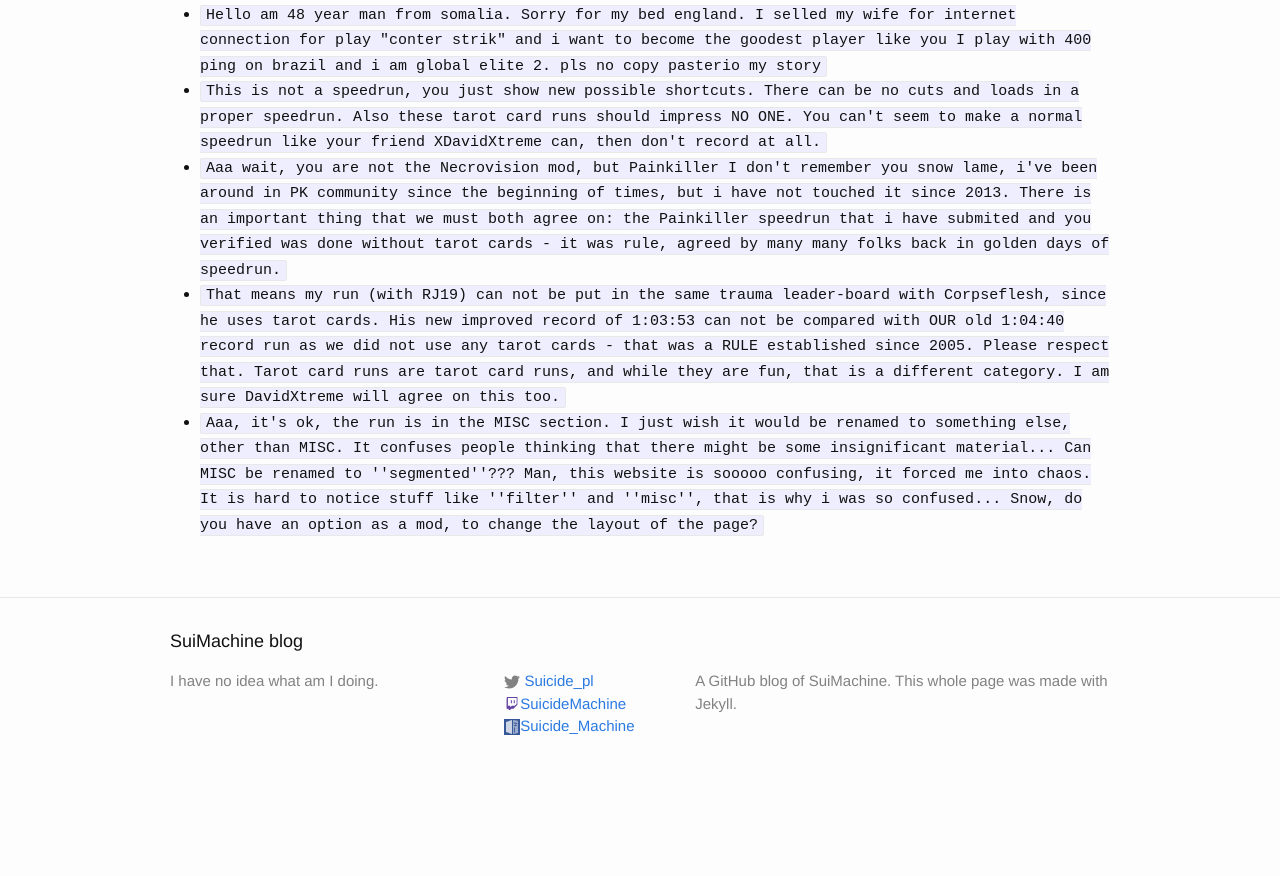
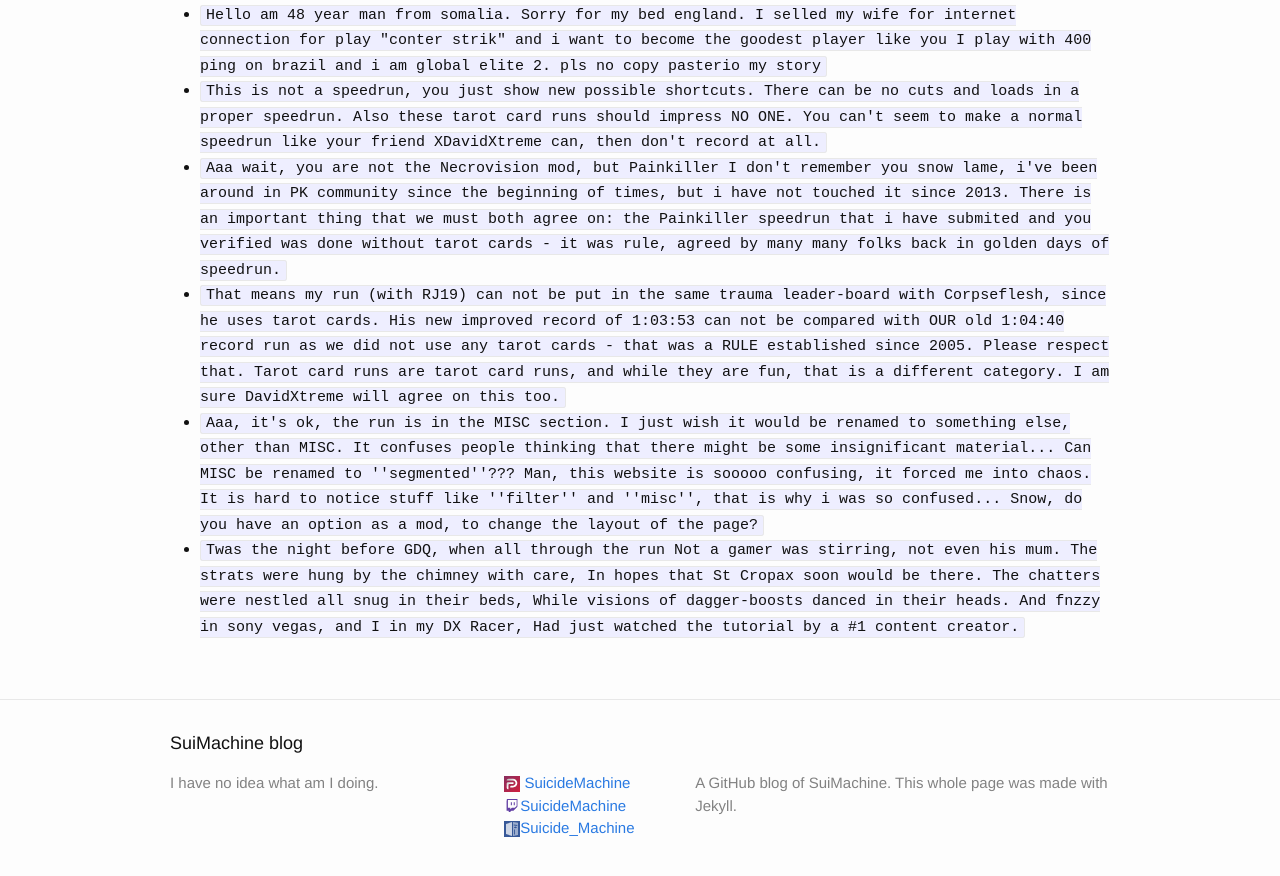
Before and after one commit to SuiMachine/SuiMachine.github.io, a Jekyll site: the page built from copy_pasta.md, in a window 1280 px wide and 900 px high, scrolled down 3491 px. Shown: the top 876 px of the window. Built offline with Jekyll 4.4.1, drawn with Linux system fonts in a browser that asks for light colours; before the commit the page ends 4289 px from its top, so only the background shows below that.

Commit message:
Replaced a platform where CEO is a douchebag with new one...

```diff
--- a/_config.yml
+++ b/_config.yml
@@ -8,7 +8,7 @@
   This whole page was made with Jekyll.
 baseurl: "" # the subpath of your site, e.g. /blog
 url: "https://suimachine.github.io" # the base hostname & protocol for your site
-twitter_username: Suicide_pl
+parler_username: SuicideMachine
 twitch_username:  SuicideMachine
 pcgw_username:  Suicide_Machine
 
--- a/_includes/footer.html
+++ b/_includes/footer.html
@@ -26,6 +26,12 @@
           </li>
           {% endif %}
 
+		  {% if site.parler_username %}
+          <li>
+            {% include icon-parler.html username=site.parler_username %}
+          </li>
+          {% endif %}
+
 		  {% if site.twitch_username %}
           <li>
             {% include icon-twitch.html username=site.twitch_username %}
--- /dev/null
+++ b/_includes/icon-parler.html
@@ -0,0 +1 @@
+<a href="https://parler.com/profile/{{ include.username }}"><span class="icon icon--parler">{% include icon-parler.svg %}</span><span class="username">{{ include.username }}</span></a>
--- a/copy_pasta.md
+++ b/copy_pasta.md
@@ -54,3 +54,4 @@
 * ``Aaa wait, you are not the Necrovision mod, but Painkiller I don't remember you snow lame, i've been around in PK community since the beginning of times, but i have not touched it since 2013. There is an important thing that we must both agree on: the Painkiller speedrun that i have submited and you verified was done without tarot cards - it was rule, agreed by many many folks back in golden days of speedrun.``
 * ``That means my run (with RJ19) can not be put in the same trauma leader-board with Corpseflesh, since he uses tarot cards. His new improved record of 1:03:53 can not be compared with OUR old 1:04:40 record run as we did not use any tarot cards - that was a RULE established since 2005. Please respect that. Tarot card runs are tarot card runs, and while they are fun, that is a different category. I am sure DavidXtreme will agree on this too.``
 * ``Aaa, it's ok, the run is in the MISC section. I just wish it would be renamed to something else, other than MISC. It confuses people thinking that there might be some insignificant material... Can MISC be renamed to ''segmented''??? Man, this website is sooooo confusing, it forced me into chaos. It is hard to notice stuff like ''filter'' and ''misc'', that is why i was so confused... Snow, do you have an option as a mod, to change the layout of the page?``
+* ``Twas the night before GDQ, when all through the run Not a gamer was stirring, not even his mum. The strats were hung by the chimney with care, In hopes that St Cropax soon would be there. The chatters were nestled all snug in their beds, While visions of dagger-boosts danced in their heads. And fnzzy in sony vegas, and I in my DX Racer, Had just watched the tutorial by a #1 content creator.``
```
Also changed, not shown: _includes/icon-parler.svg (added).
